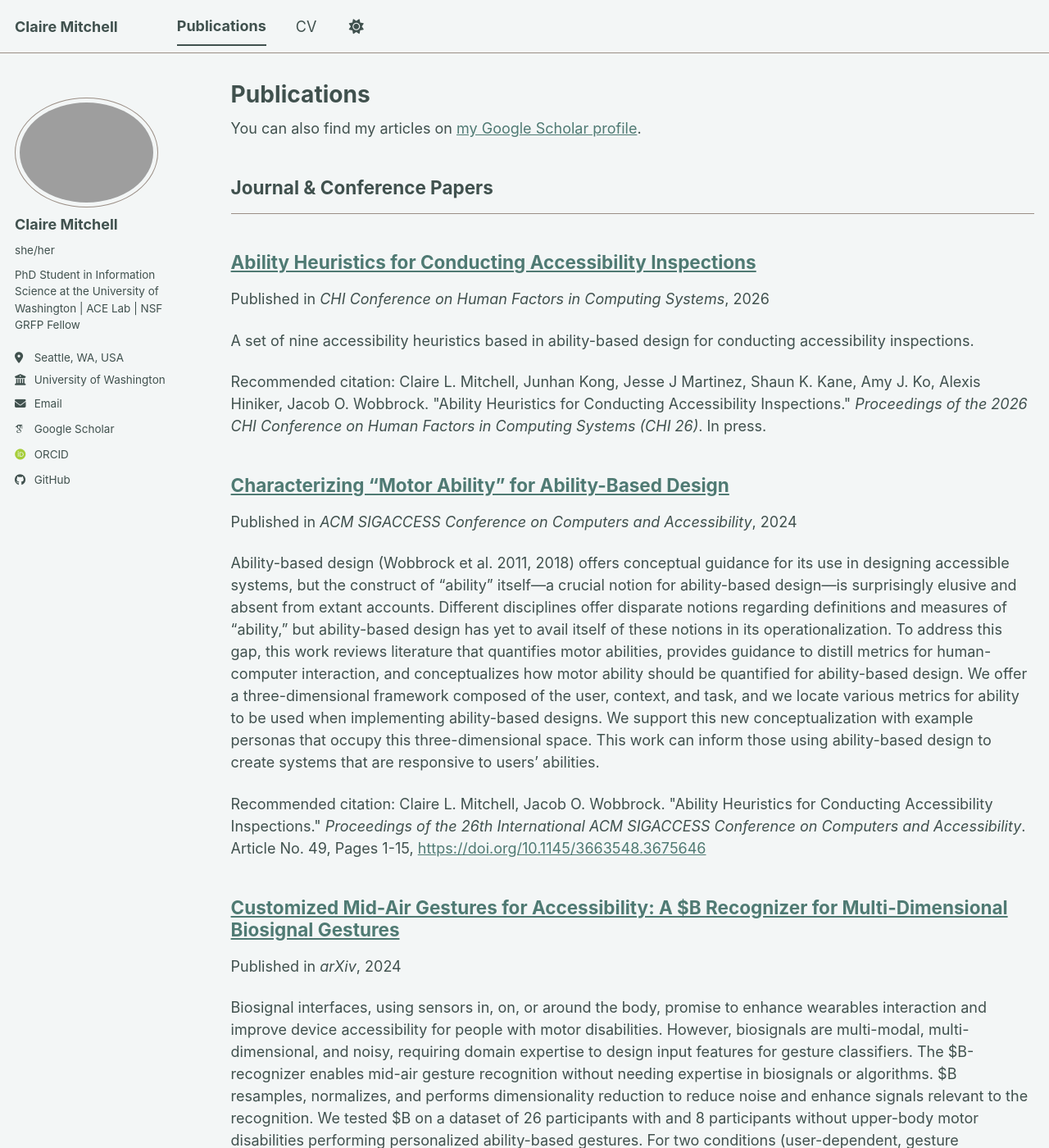
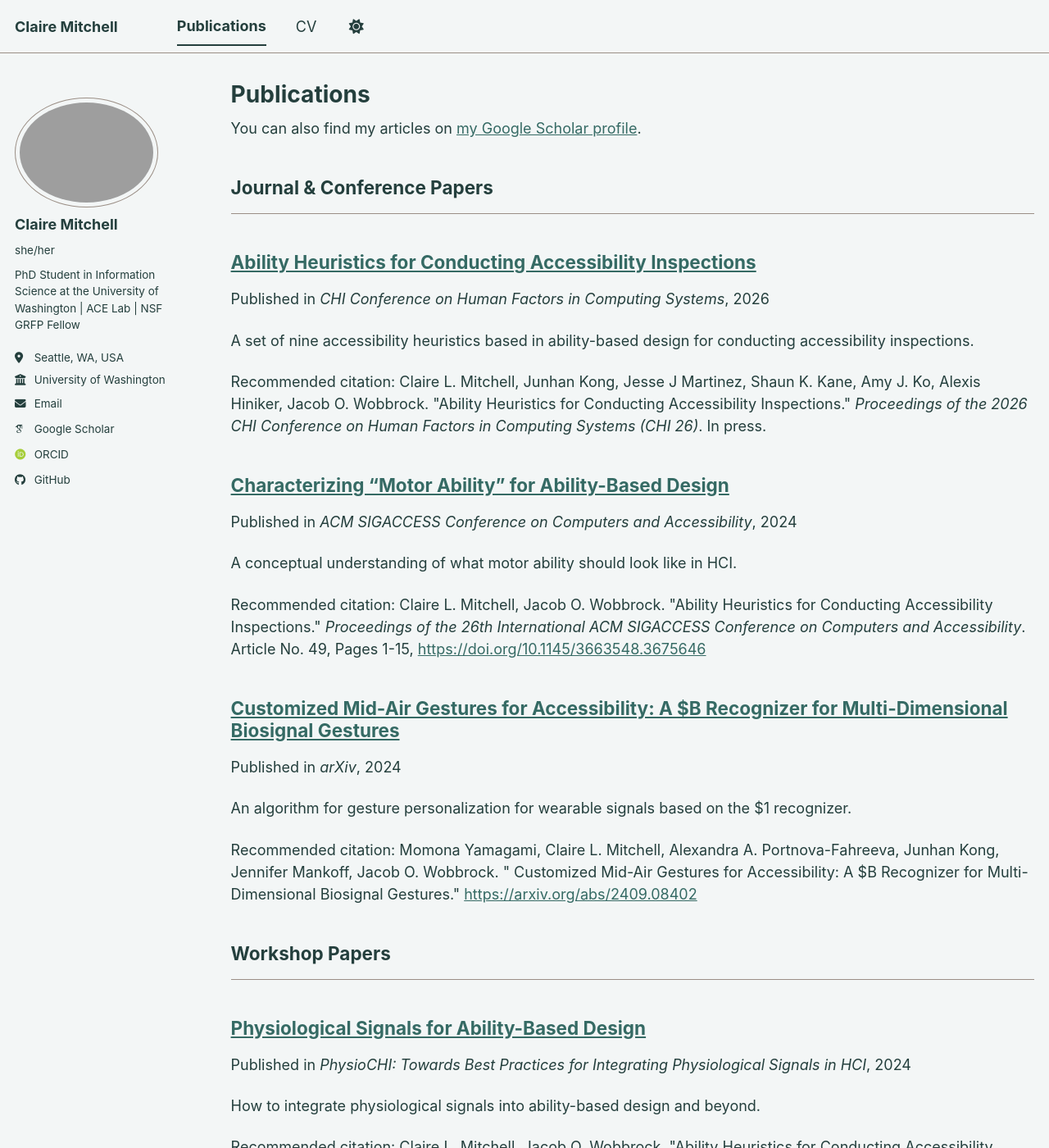
Before and after one commit to clairem2520/clairem2520.github.io, a Jekyll site: the page built from _pages/publications.html, in a window 1280 px wide and 1400 px high. Shown: the whole window at 82% size. Built offline with Jekyll 4.4.1, drawn with Linux system fonts in a browser that asks for light colours; some web fonts are replaced; a script bundle is joined from its source files by our own code; library files that are not in the unit come from our copies; some of the changed text lies outside the part shown.

Commit message:
small edits

```diff
--- a/_publications/dollar_B.md
+++ b/_publications/dollar_B.md
@@ -3,7 +3,7 @@ title: "Customized Mid-Air Gestures for Accessibility: A $B Recognizer for Multi
 collection: publications
 category: journal_conference
 permalink: /publication/dollar_B
-excerpt: #''
+excerpt: 'An algorithm for gesture personalization for wearable signals based on the $1 recognizer.'
 date: 2024-09-12
 venue: 'arXiv'
 slidesurl: #'https://academicpages.github.io/files/slides1.pdf'
--- a/_publications/motor_ability.md
+++ b/_publications/motor_ability.md
@@ -3,7 +3,7 @@
 collection: publications
 category: journal_conference
 permalink: /publication/motor_ability
-excerpt: #''
+excerpt: 'A conceptual understanding of what motor ability should look like in HCI.'
 date: 2024-10-27
 venue: 'ACM SIGACCESS Conference on Computers and Accessibility'
 slidesurl: #'https://academicpages.github.io/files/slides1.pdf'
--- a/_sass/theme/_water_dark.scss
+++ b/_sass/theme/_water_dark.scss
@@ -57,3 +57,7 @@ html[data-theme="dark"] {
     --global-text-color-light           : #{$text-muted};
     --global-thead-color                : #{$background-lighter};
 }
+
+footer {
+  color: #{$text};
+}
--- a/_sass/theme/_water_light.scss
+++ b/_sass/theme/_water_light.scss
@@ -10,9 +10,9 @@ $lighter-primary-color      : #EDF3F1;
 $background                 : #f3f6f6;
 $background-light           : #ffffff;
 $background-lighter        : #fafbfb;
-$text                      : #40514e;
+$text                      : #243F3D;
 $text-muted                : #5c6d6a;
-$link                      : #4F7A73;
+$link                      : #356A64;
 $link-dark                 : #6F9B93;
 $link-light                : #6F9B93;
 $footer                    : #D6E4E0;
```
Also changed, not shown: _publications/physiological_signals.md (+1 -1 lines).
